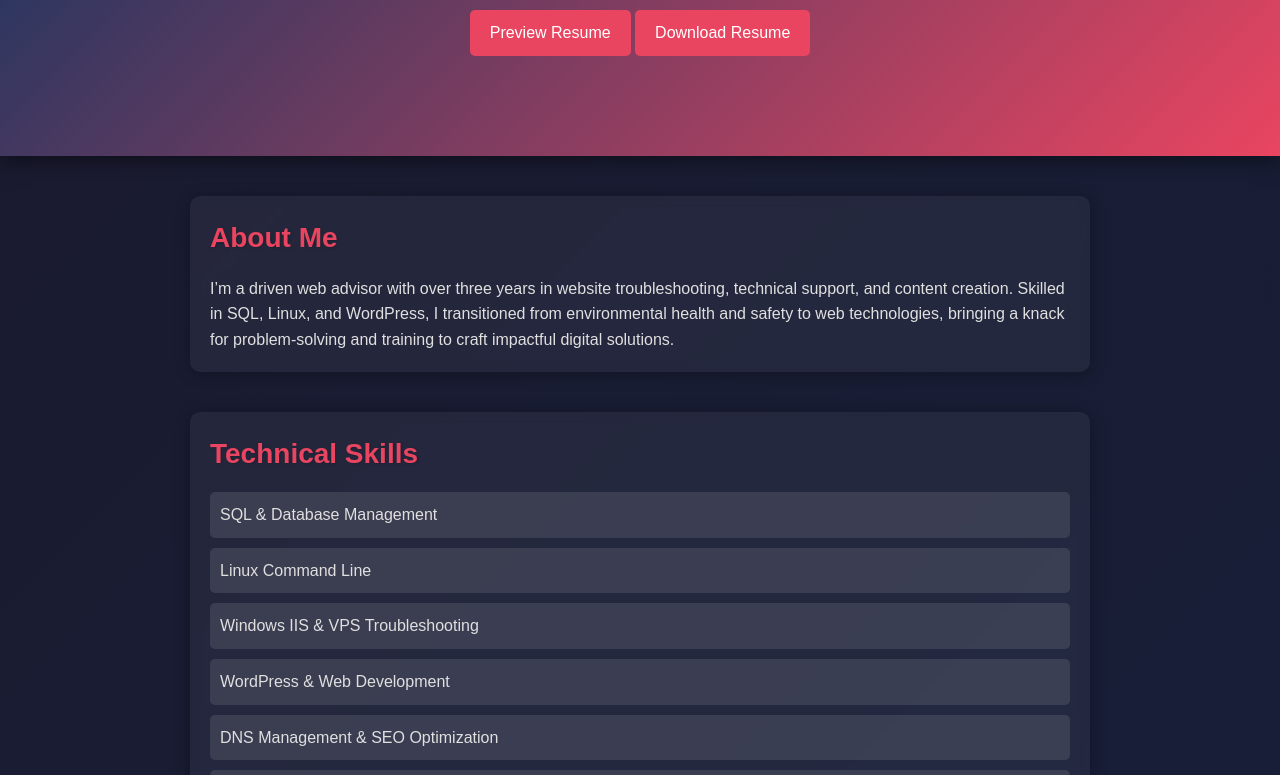
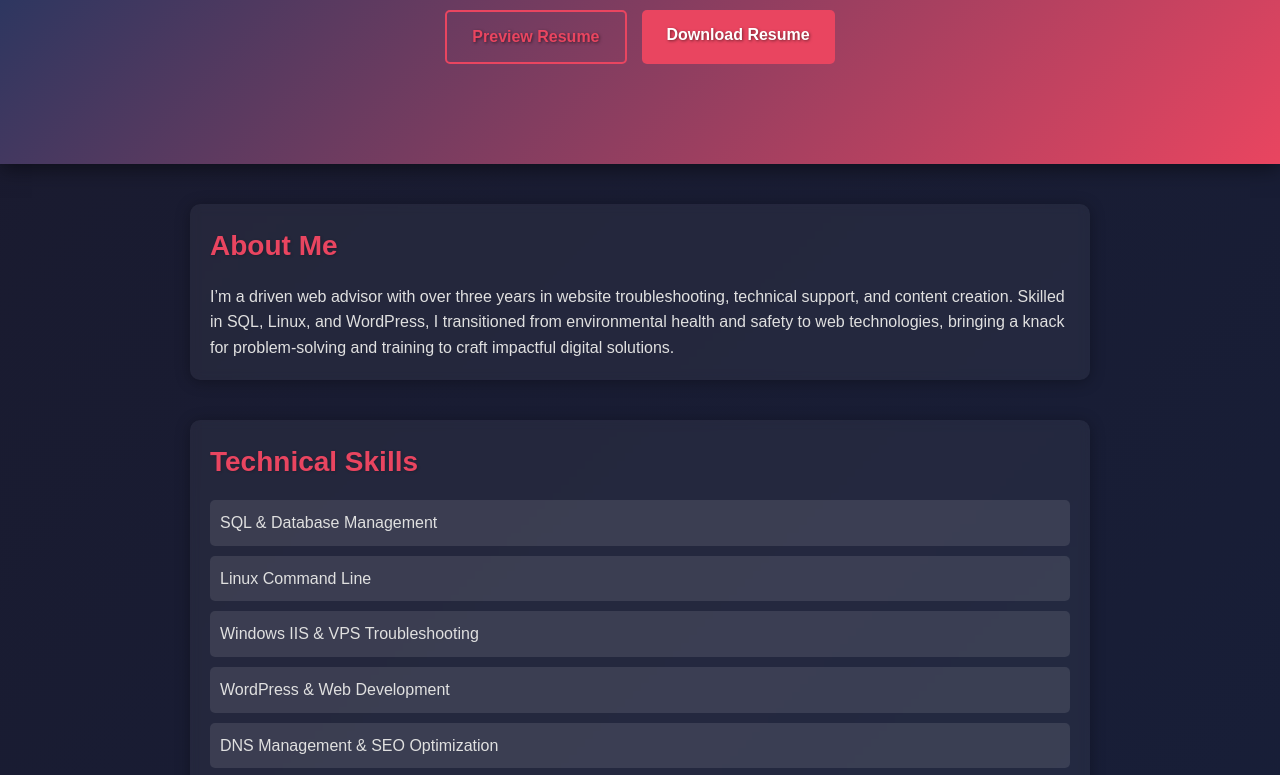
Before and after one commit to Zafarshariff/protofolio, a plain HTML site: page index.html in a window 1280 px wide. Shown: the part 235-1010 px from the top of the page. Drawn offline with Linux system fonts and the light colour scheme.

Commit message:
Update styles.css

```diff
--- a/styles.css
+++ b/styles.css
@@ -32,19 +32,44 @@ body {
     margin-bottom: 20px;
 }
 
+.resume-buttons {
+    display: flex;
+    justify-content: center;
+    gap: 15px;
+}
+
 .resume-btn {
     display: inline-block;
-    padding: 10px 20px;
+    padding: 12px 25px;
+    text-decoration: none;
+    border-radius: 5px;
+    font-weight: bold;
+    transition: all 0.3s ease;
+    text-shadow: 1px 1px 3px rgba(0, 0, 0, 0.5);
+}
+
+.preview-btn {
+    background: transparent;
+    color: #e94560;
+    border: 2px solid #e94560;
+}
+
+.preview-btn:hover {
     background: #e94560;
     color: #fff;
-    text-decoration: none;
-    border-radius: 5px;
-    transition: background 0.3s ease;
+    box-shadow: 0 0 10px rgba(233, 69, 96, 0.8);
 }
 
-.resume-btn:hover {
+.download-btn {
+    background: #e94560;
+    color: #fff;
+    border: none;
+}
+
+.download-btn:hover {
     background: #fff;
     color: #e94560;
+    box-shadow: 0 0 10px rgba(255, 255, 255, 0.8);
 }
 
 section {
@@ -200,4 +225,6 @@ p:hover, li:hover, h3:hover {
     section { margin: 20px; padding: 15px; }
     h2 { font-size: 24px; }
     .social-icon { width: 30px; height: 30px; }
+    .resume-buttons { flex-direction: column; gap: 10px; }
+    .resume-btn { padding: 10px 20px; }
 }
```
